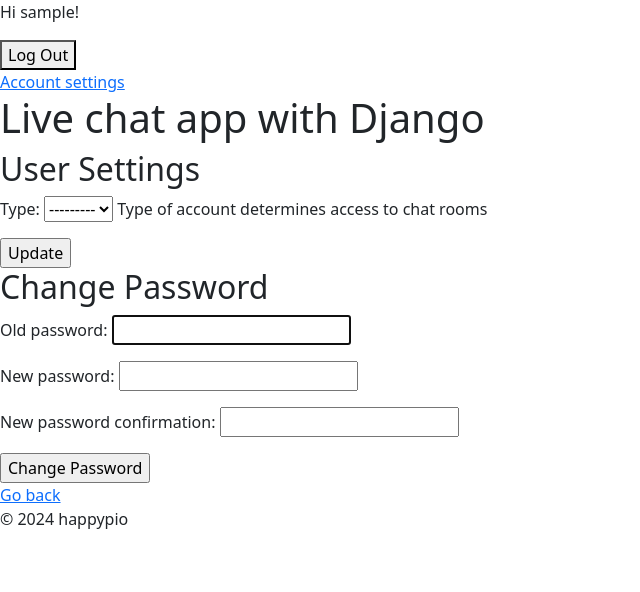
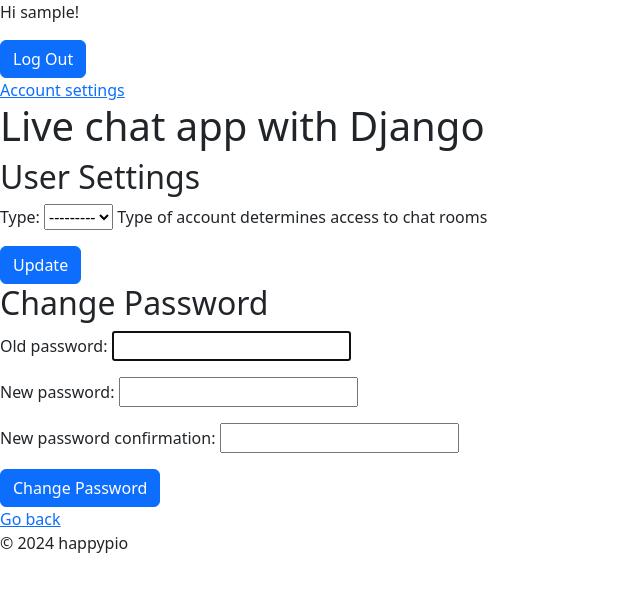
Before and after one commit to happypio/chat-app, a Django app: page /accounts/settings in a window 1280 px wide. Shown: the top 592 px of the page, without its empty margins (0-640 px from the left). Run offline with Django 5.2, Linux system fonts and the light colour scheme; the visitor is signed in with stand-in values (Sample User, id 1); parts of the project's set-up code (start-up, migrations or seed data) failed here and were passed over; some libraries are stand-ins or nearby versions.

Commit message:
Add bootstrap buttons

```diff
--- a/chats/templates/chats/index.html
+++ b/chats/templates/chats/index.html
@@ -19,6 +19,10 @@
 	 	{{ field }}
 	</p>
 	{% endfor %}
-    <input type="submit" value="JOIN!" />
+    {% buttons %}
+	  <button type="submit" class="btn btn-primary">
+		JOIN!
+	  </button>
+	{% endbuttons %}
 </form>
 {% endblock %}
--- a/chats/templates/chats/room.html
+++ b/chats/templates/chats/room.html
@@ -6,7 +6,11 @@
     <h3>Room {{ room_name }}</h3>
     <textarea id="chat-log" cols="100" rows="20" readonly></textarea><br>
     <input id="chat-message-input" type="text" size="100"><br>
-    <input id="chat-message-submit" type="button" value="Send">
+    {% buttons %}
+	  <button id="chat-message-submit" type="submit" class="btn btn-primary">
+		SEND
+	  </button>
+	{% endbuttons %}
     {{ room_name|json_script:"room-name" }}
     <br><a href="{% url 'chats:chat' %}">Go back</a>
     <script>
--- a/custom_auth/templates/custom_auth/register.html
+++ b/custom_auth/templates/custom_auth/register.html
@@ -19,7 +19,11 @@
 	 	{{ field.label_tag }} {{ field }}
 	</p>
 	{% endfor %}
-	<input type="submit" value="Register" />
+	{% buttons %}
+	  <button type="submit" class="btn btn-primary">
+		Register
+	  </button>
+	{% endbuttons %}
     <a href="{% url 'custom_auth:login' %}">Or login here</a>
 </form>
 {% endblock %}
--- a/custom_auth/templates/custom_auth/settings.html
+++ b/custom_auth/templates/custom_auth/settings.html
@@ -7,7 +7,11 @@
 	{% csrf_token %}
 	<h2>User Settings</h2>
 	{{sett_form.as_p}}
-	<input type="submit" value="Update" />
+	{% buttons %}
+	  <button type="submit" class="btn btn-primary">
+		Update
+	  </button>
+	{% endbuttons %}
 </form>
 <form action="{% url 'custom_auth:change_password' %}" method="POST" novalidate>
 	{% csrf_token %}
@@ -24,7 +28,11 @@
 	 	{{ field.label_tag }} {{ field }}
 	</p>
 	{% endfor %}
-	<input type="submit" value="Change Password" />
+	{% buttons %}
+	  <button type="submit" class="btn btn-primary">
+		Change Password
+	  </button>
+	{% endbuttons %}
 </form>
 <a href="{% url 'chats:chat' %}">Go back</a>
 {% endblock %}
--- a/custom_auth/templates/custom_auth/user_panel.html
+++ b/custom_auth/templates/custom_auth/user_panel.html
@@ -4,7 +4,11 @@
 <p>Hi {{ user.username }}!</p>
 <form action="{% url 'custom_auth:logout' %}" method="post">
   {% csrf_token %}
-  <button type="submit">Log Out</button>
+  {% buttons %}
+	  <button type="submit" class="btn btn-primary">
+		Log Out
+	  </button>
+	{% endbuttons %}
 </form>
 <a href="{% url 'custom_auth:settings' %}">Account settings</a>
 {% else %}
```
